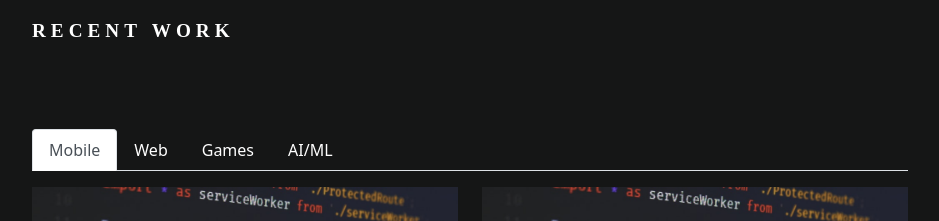
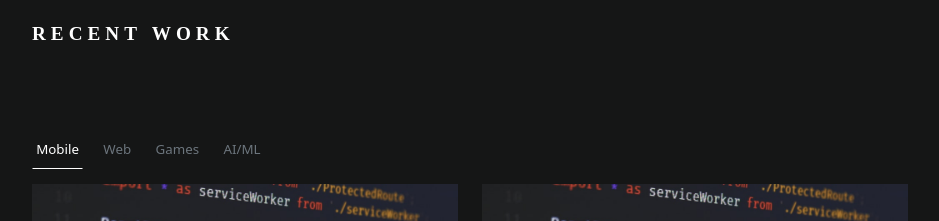
Before and after one commit to IGI30/sudhanshu-igi, a React (Create React App) app: page / in a window 1280 px wide. Shown: the part 5863-6084 px from the top of the page, without its empty margins (170-1109 px from the left). Built offline with nearby package versions, Linux system fonts and the light colour scheme.

Commit message:
Nav Tabs design updated.

```diff
--- a/src/components/about/Work.js
+++ b/src/components/about/Work.js
@@ -105,7 +105,7 @@ const Work = (props) => {
                 <h6 className="section-label">My Work</h6>
                 <h2 className="section-head">Recent Work</h2><br/>
                 <Tab.Container defaultActiveKey="mobile">
-                    <Nav variant="tabs" className="flex-row mt-5 text-white">
+                    <Nav variant="tabs" className="flex-row mt-5 tab-nav">
                         <Nav.Item>
                             <Nav.Link eventKey="mobile">Mobile</Nav.Link>
                         </Nav.Item>
--- a/src/components/footer/Footer.js
+++ b/src/components/footer/Footer.js
@@ -2,8 +2,8 @@ import React from "react";
 
 const Footer = (props) => {
     return (
-        <div class="footer-copyright text-center py-3 text-white-50">
-            © Copyright © 2021 All rights reserved | This portfolio is made with <i class="fa fa-heart"/> by <u>Sudhanshu IGI</u>
+        <div className="footer-copyright text-center py-3 text-white-50">
+            © Copyright © 2021 All rights reserved | This portfolio is made with <i className="fa fa-heart"/> by <u>Sudhanshu IGI</u>
         </div>
     )
 }
--- a/src/index.css
+++ b/src/index.css
@@ -627,12 +627,33 @@ span.top-icon i {
 
 /* Work Component CSS */
 
-.text-white .nav-link {
+.tab-nav .nav-link:focus, .tab-nav .nav-link:hover {
   color: white;
 }
 
-.text-white .nav-link:focus, .text-white .nav-link:hover {
+.tab-nav .nav-link {
+  padding: 0.5rem 0.2rem;
+  margin-right: 1rem;
+  font-size: smaller;
   color: var(--bs-gray);
+}
+
+.nav-tabs.tab-nav .nav-item.show .nav-link, .nav-tabs.tab-nav .nav-link.active,
+.nav-tabs.tab-nav .nav-link.active:hover, .nav-tabs.tab-nav .nav-link.active:focus {
+  color: #fff;
+  background: transparent;
+  border-bottom-color: #fff;
+  border-top-color: transparent;
+  border-left-color: transparent;
+  border-right-color: transparent;
+}
+
+.nav-tabs.tab-nav .nav-link:focus, .nav-tabs.tab-nav .nav-link:hover {
+  border-color: transparent;
+}
+
+.nav-tabs.tab-nav {
+  border: none;
 }
 
 .project {
```
